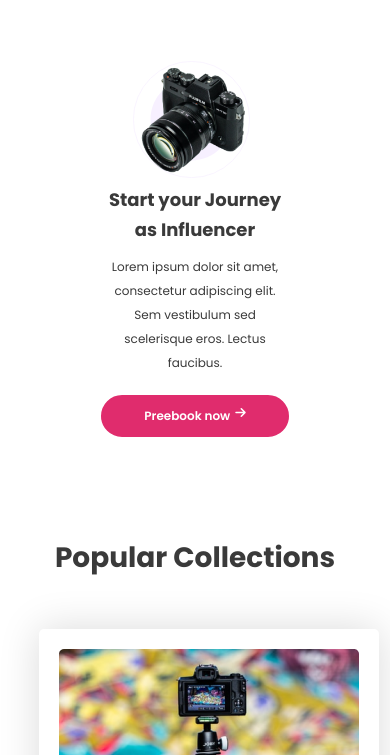
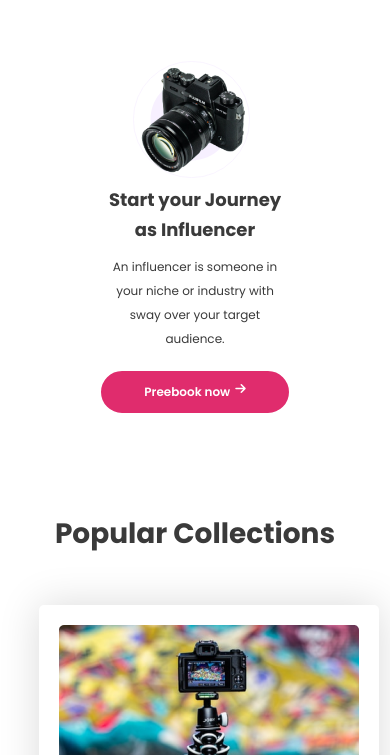
Before and after one commit to masharzy/influencer-gear, a plain HTML site: page index.html in a window 390 px wide. Shown: the part 89-844 px from the top of the page. Drawn offline with Linux system fonts and the light colour scheme.

Commit message:
Responsiveness Complete

```diff
--- a/index.html
+++ b/index.html
@@ -41,8 +41,9 @@
         <section class="slider">
             <div class="content">
                 <h2>Start your Journey as Influencer</h2>
-                <p>Lorem ipsum dolor sit amet, consectetur adipiscing elit. Sem vestibulum sed scelerisque eros. Lectus
-                    faucibus.</p>
+                <p>
+                    An influencer is someone in your niche or industry with sway over your target audience.
+                </p>
                 <a href="#" class="btn slider-btn">Preebook now <i class="fas fa-arrow-right"></i></a>
             </div>
             <div class="image">
```
